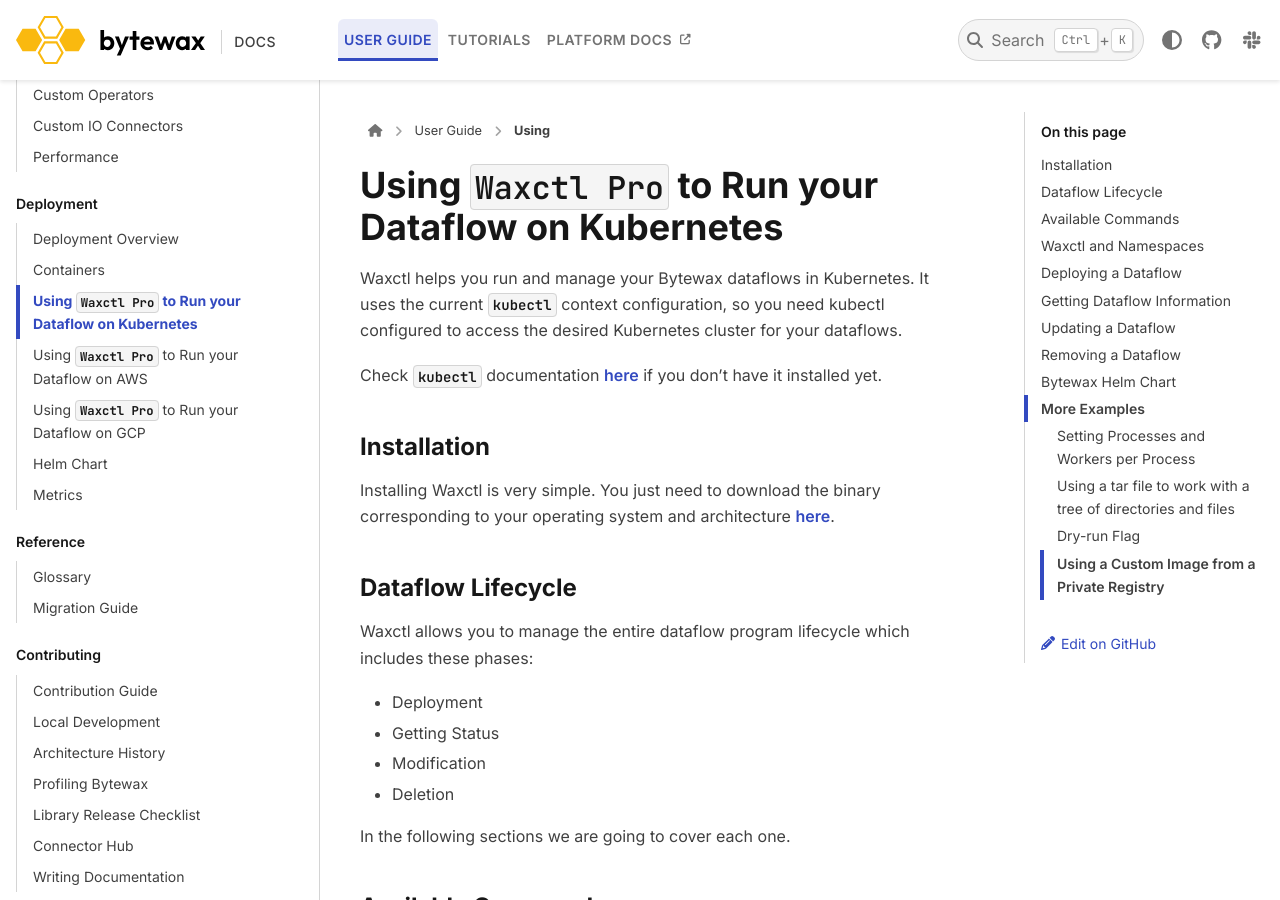
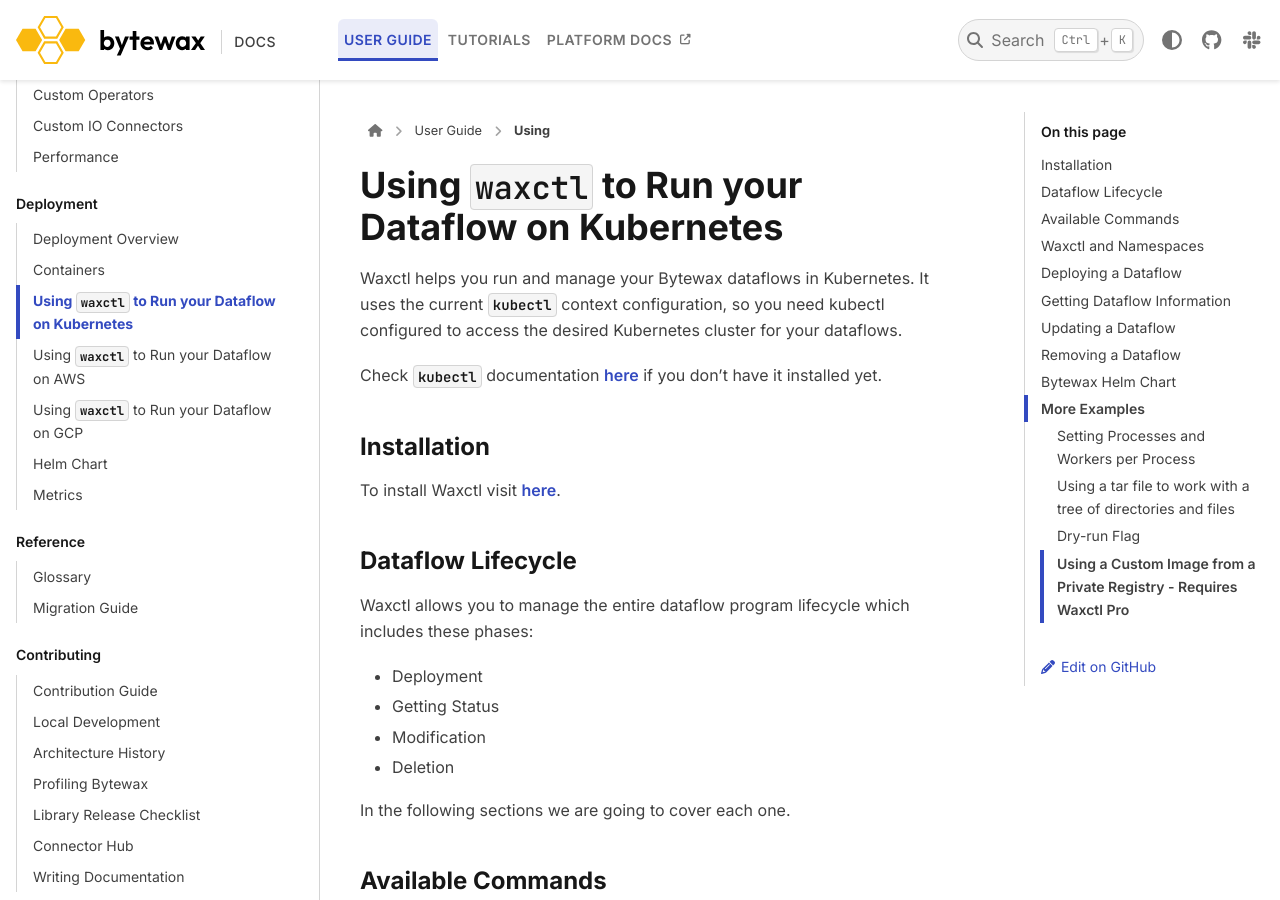
Before and after one commit to bytewax/bytewax, a Sphinx documentation site: the page built from docs/guide/deployment/waxctl.md, in a window 1280 px wide and 900 px high. Built offline with Sphinx 7.4.7 and the PyData theme 0.15.4, drawn with Linux system fonts in a browser that asks for light colours; pages that are not in the unit, such as notebooks, are missing from menus; comment, search, counter and statistics services are not loaded; some of the changed text lies outside the part shown.

Commit message:
Adding waxctl pro required note

````diff
--- a/docs/guide/deployment/waxctl.md
+++ b/docs/guide/deployment/waxctl.md
@@ -1,5 +1,5 @@
 (xref-waxctl)=
-# Using `Waxctl Pro` to Run your Dataflow on Kubernetes
+# Using `waxctl` to Run your Dataflow on Kubernetes
 
 Waxctl helps you run and manage your Bytewax dataflows in Kubernetes.
 It uses the current `kubectl` context configuration, so you need
@@ -12,9 +12,7 @@
 
 ## Installation
 
-Installing Waxctl is very simple. You just need to download the binary
-corresponding to your operating system and architecture
-[here](https://bytewax.io/downloads).
+To install Waxctl visit [here](https://bytewax.io/waxctl).
 
 ## Dataflow Lifecycle
 
@@ -339,7 +337,7 @@
 $ waxctl df deploy ./basic.py -N dataflow -n new-namespace --dry-run | kubectl apply -f -
 ```
 
-### Using a Custom Image from a Private Registry
+### Using a Custom Image from a Private Registry - Requires Waxctl Pro
 
 In our <project:#xref-container-custom-deps> section we describe how
 to create your own Docker image using a Bytewax image as base.
````
Also changed, not shown: docs/guide/deployment/waxctl-aws.md (+3 -5 lines), docs/guide/deployment/waxctl-gcp.md (+3 -5 lines).
